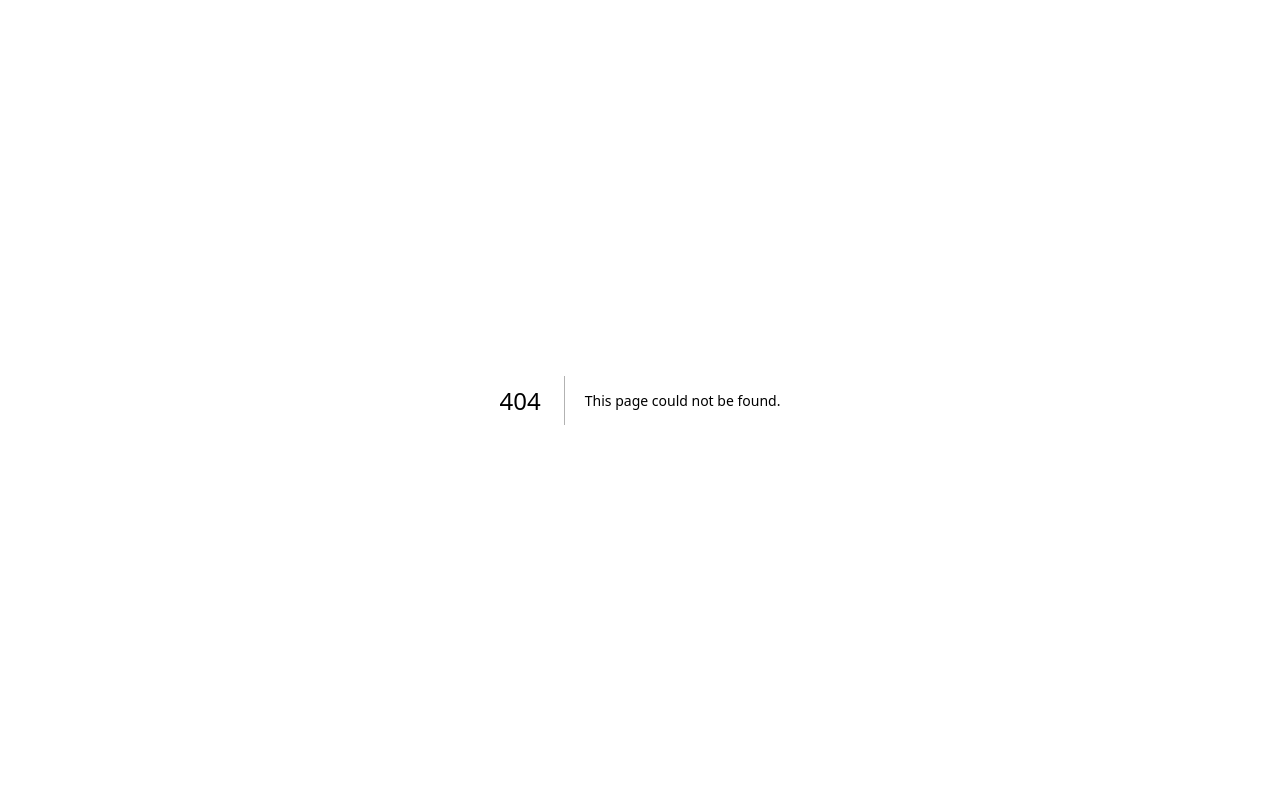
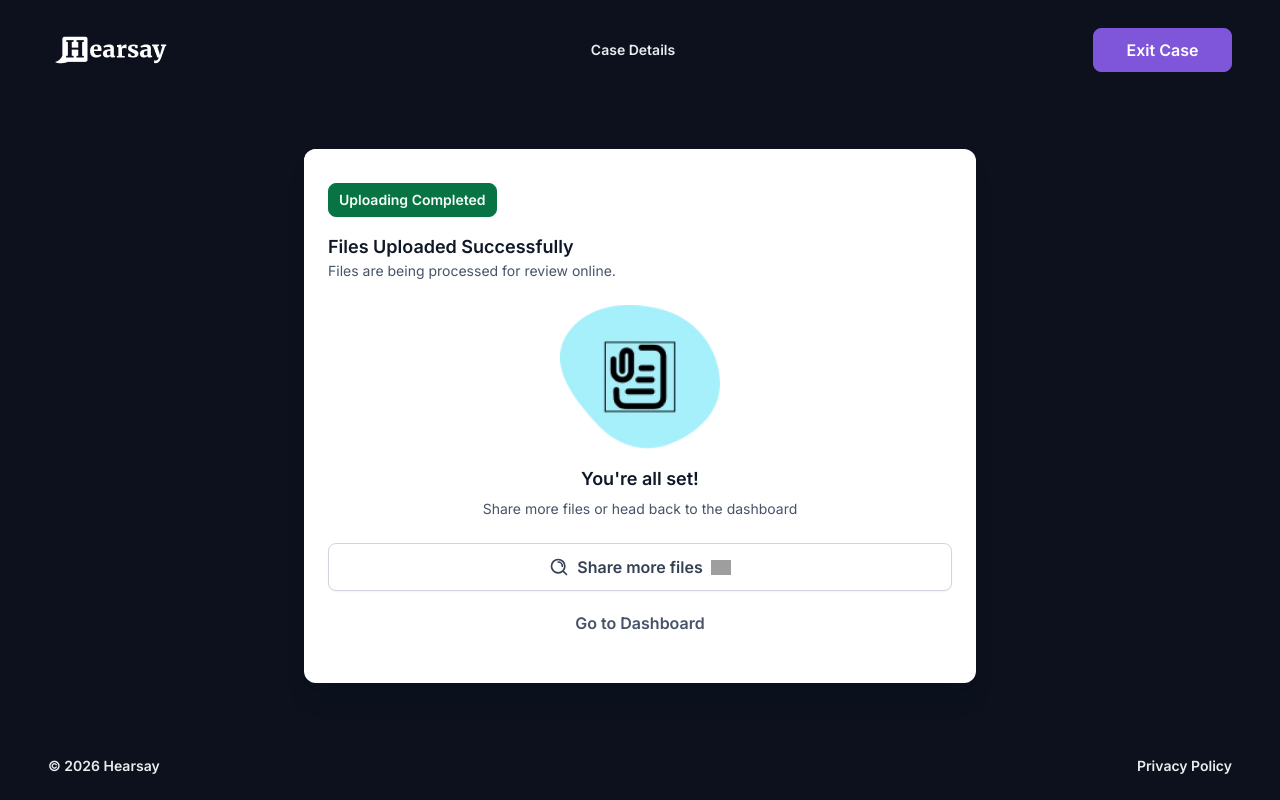
Before and after one commit to leonardofrizzi/sample-uploader, a Next.js app: page /success in a window 1280 px wide. Before the commit this address had no page. Built offline with nearby package versions, Linux system fonts and the light colour scheme; grey boxes are pictures that could not be loaded.

Commit message:
feat: create Success page

```diff
--- /dev/null
+++ b/src/app/success/page.tsx
@@ -0,0 +1,59 @@
+"use client";
+
+import Image from "next/image";
+import Link from "next/link";
+import { Header } from "@/components/Header";
+import { Footer } from "@/components/Footer";
+import { Card } from "@/components/Card";
+import { Badge } from "@/components/Badge";
+
+export default function SuccessPage() {
+  return (
+    <div className="min-h-screen flex flex-col">
+      <Header />
+      <main className="flex-1 flex items-center justify-center px-4">
+        <Card>
+          <div className="px-6 pt-6">
+            <Badge variant="completed">Uploading Completed</Badge>
+            <h1 className="mt-4 text-lg-semibold text-gray-900">
+              Files Uploaded Successfully
+            </h1>
+            <p className="text-sm-regular text-gray-600">
+              Files are being processed for review online.
+            </p>
+          </div>
+          <div className="flex flex-col items-center px-6 mt-6">
+            <Image
+              src="/images/uploaded.webp"
+              alt="Uploaded"
+              width={160}
+              height={160}
+            />
+
+            <div className="flex flex-col items-center gap-[6px] mt-4">
+              <h2 className="text-lg-semibold text-gray-900">
+                You&apos;re all set!
+              </h2>
+              <p className="text-sm-regular text-gray-600">
+                Share more files or head back to the dashboard
+              </p>
+            </div>
+          </div>
+          <div className="flex flex-col items-center gap-5 px-6 pt-6 pb-2">
+            <Link href="/upload" className="w-full max-w-[624px]">
+              <button className="flex items-center justify-center w-full h-12 gap-2 bg-white text-gray-700 border border-gray-300 shadow-[0px_1px_2px_rgba(16,24,40,0.05)] py-3 px-5 rounded-lg text-md-semibold hover:bg-gray-50 transition-colors">
+                <Image src="/svg/search-refraction.svg" alt="" width={20} height={20} />
+                <span>Share more files</span>
+                <Image src="/svg/arrow-right.svg" alt="" width={20} height={20} />
+              </button>
+            </Link>
+            <Link href="/" className="text-md-semibold text-gray-600 hover:opacity-90 transition-opacity">
+              Go to Dashboard
+            </Link>
+          </div>
+        </Card>
+      </main>
+      <Footer />
+    </div>
+  );
+}
```
Also changed, not shown: public/svg/search-refraction.svg (added).
